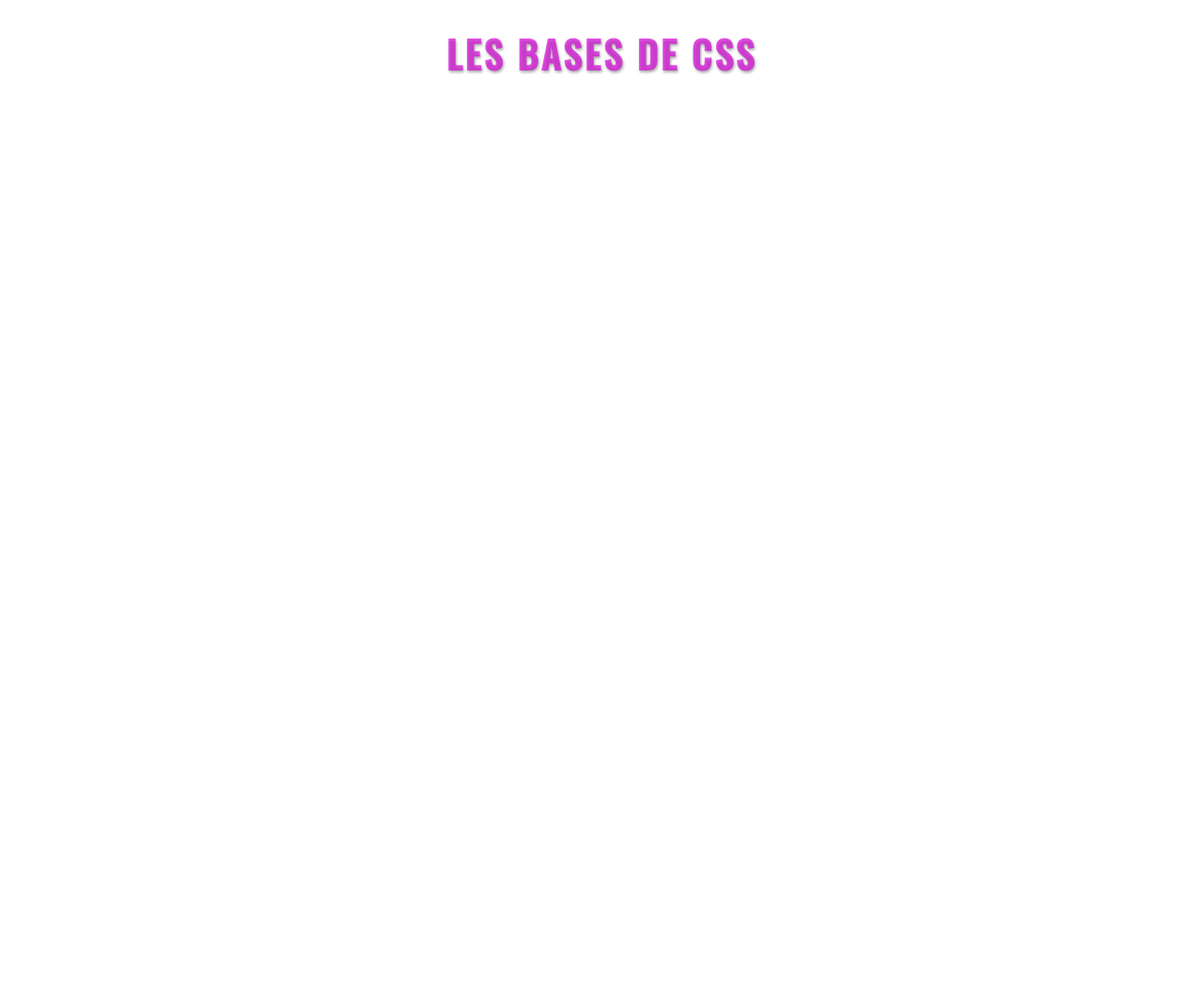
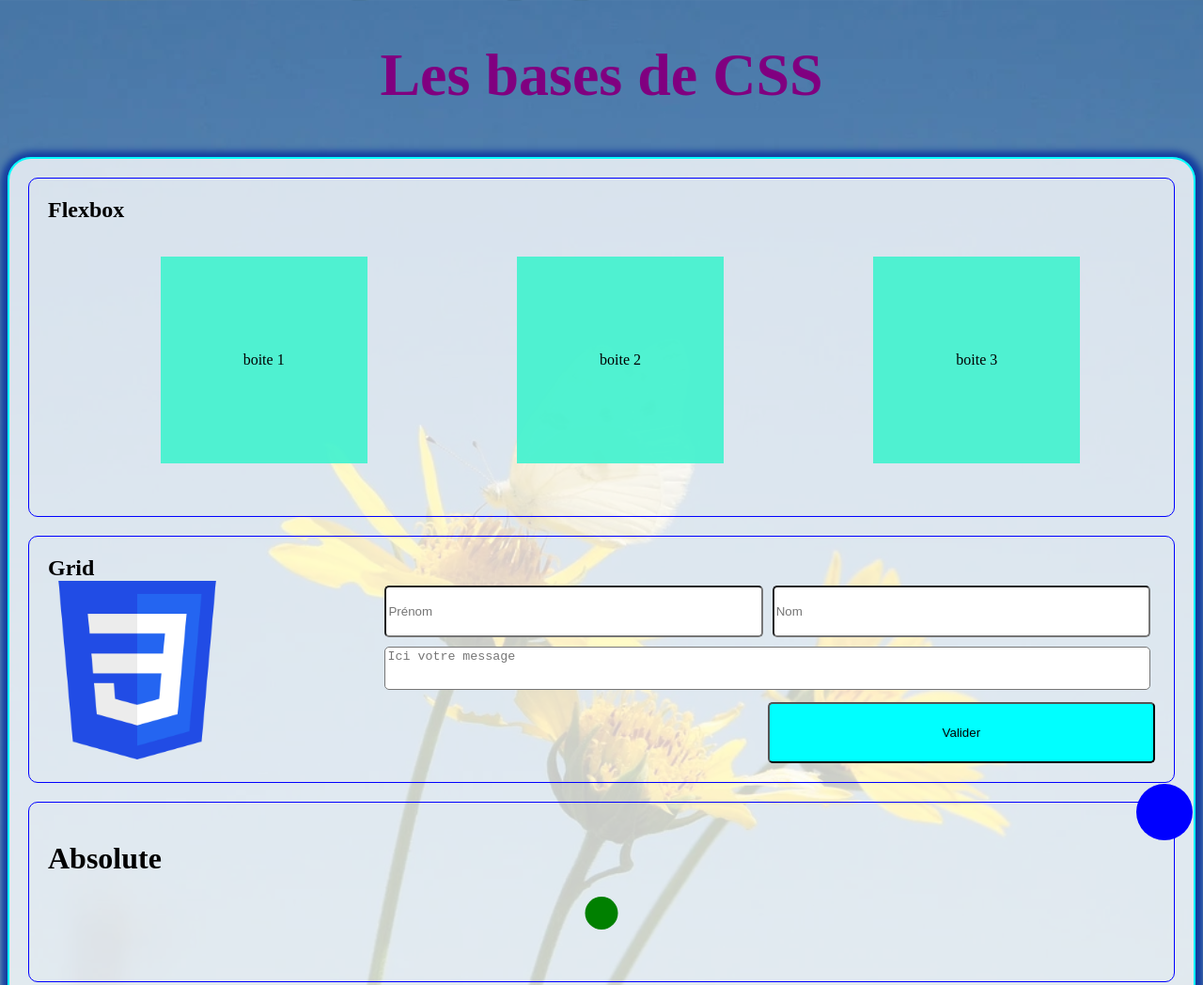
Before and after one commit to Dowinx/FormaWeb, a plain HTML site: page cours-css/index.html in a window 1280 px wide. Shown: the top 1048 px of the page at 94% size. Before the commit the page ends 800 px from the top, so only its background shows below. Drawn offline with nearby package versions, Linux system fonts and the light colour scheme.

Commit message:
Add new box, flexbox, grid, absolute + responsive

```diff
--- a/cours-css/index.html
+++ b/cours-css/index.html
@@ -9,6 +9,41 @@
     <link rel="stylesheet" href="style.css" />
   </head>
   <body>
-    <header><h1>Les bases de CSS</h1></header>
+    <header><h1 id="title">Les bases de CSS</h1></header>
+    <main>
+      <div class="flexbox">
+        <h2>Flexbox</h2>
+        <ul>
+          <li>boite 1</li>
+          <li>boite 2</li>
+          <li>boite 3</li>
+        </ul>
+      </div>
+
+      <div class="grid">
+        <h2>Grid</h2>
+        <div class="grid-container">
+          <div class="grid-logo">
+            <img src="../image/css.png" alt="" />
+          </div>
+          <form action="">
+            <input type="text" name="" id="firstname" placeholder="Prénom" />
+            <input type="text" name="" id="surname" placeholder="Nom" />
+            <textarea
+              cols="30"
+              rows="10"
+              placeholder="Ici votre message"
+            ></textarea>
+            <button type="submit" id="btn-submit">Valider</button>
+          </form>
+        </div>
+      </div>
+
+      <div class="absolute">
+        <h1>Absolute</h1>
+        <span id="circle1"></span>
+        <span id="circle2"></span>
+      </div>
+    </main>
   </body>
 </html>
--- a/cours-css/style.css
+++ b/cours-css/style.css
@@ -1,15 +1,138 @@
 @import url("https://fonts.googleapis.com/css2?family=Oswald:wght@500&display=swap");
 
-h1 {
-  text-transform: uppercase;
-  letter-spacing: 3px;
+body {
+  /* 100% de la taille de l'ecran (viewport height) */
+  min-height: 100vh;
+  background: url(/image/butterfly.webp) center/cover;
+}
+
+h2 {
+  margin: 0;
+  padding: 0;
+}
+
+#title {
   text-align: center;
+  color: purple;
+  font-size: 5vw;
+}
 
-  /* les tailles de polices doivent être en REM */
-  font-size: 2.5rem;
+main {
+  border: 2px solid cyan;
+  margin: 50px auto;
+  border-radius: 25px 25px 0 0;
+  box-shadow: 1px 2px 7px 8px #123d9f;
+  background: rgba(255, 255, 255, 0.78);
+}
 
-  text-shadow: 1px 2px 3px #00000052;
-  color: rgba(214, 7, 218, 0.69);
-  font-family: "Oswald", sans-serif;
-  fontfa
+.flexbox,
+.grid,
+.absolute {
+  border: 1px solid blue;
+  padding: 20px;
+  margin: 20px;
+  border-radius: 10px;
+  min-height: 150px;
 }
+
+.flexbox ul {
+  display: flex;
+  justify-content: space-around;
+}
+
+.flexbox li {
+  background: rgba(71, 243, 208, 0.94);
+  height: 60px;
+  width: 60px;
+  margin: 20px;
+  padding: 80px;
+  list-style-type: none;
+  display: flex;
+  justify-content: center;
+  align-items: center;
+}
+
+.grid-container {
+  display: grid;
+  grid-template-columns: 30% 70%;
+}
+
+.grid-logo img {
+  height: 190px;
+}
+
+form {
+  display: grid;
+  grid-template-columns: 1fr 1fr;
+  grid-template-rows: 1fr 1fr 1fr;
+  grid-template-areas:
+    "i1 i2"
+    "ta ta"
+    "vi btn";
+}
+
+textarea {
+  grid-area: ta;
+  resize: none;
+  height: 40px;
+}
+
+#btn-submit {
+  grid-area: btn;
+  border-radius: 5px;
+  background: cyan;
+}
+
+input,
+textarea {
+  margin: 5px;
+  border-radius: 5px;
+}
+
+.absolute {
+  position: relative;
+}
+
+#circle1 {
+  height: 60px;
+  width: 60px;
+  position: absolute;
+  background: blue;
+  border-radius: 50px;
+  top: -20px;
+  right: -20px;
+}
+
+#circle2 {
+  background: green;
+  height: 35px;
+  width: 35px;
+  position: absolute;
+  border-radius: 50px;
+  left: 50%;
+  transform: translateX(-50%);
+}
+
+@media screen and (max-width: 808px) {
+  .flexbox ul {
+    flex-direction: column;
+  }
+}
+
+@media screen and (max-width: 652px) {
+  .grid-container {
+    display: block;
+  }
+}
+
+@media screen and (max-width: 491px) {
+  form {
+    grid-template-columns: 1fr;
+    grid-template-rows: 1fr 1fr 1fr 1fr;
+    grid-template-areas:
+      "i1"
+      "i2"
+      "ta"
+      "btn";
+  }
+}
```
Also changed, not shown: image/butterfly.webp (added), image/css.png (added), 1 other file.
